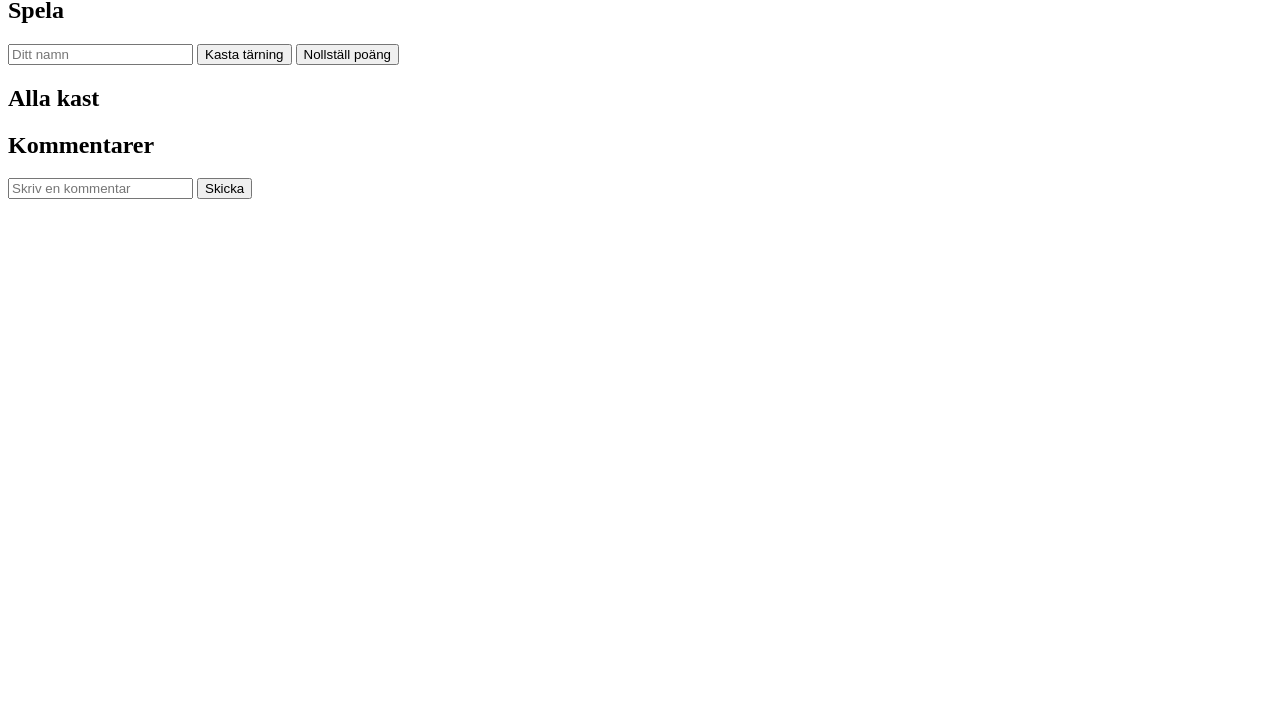
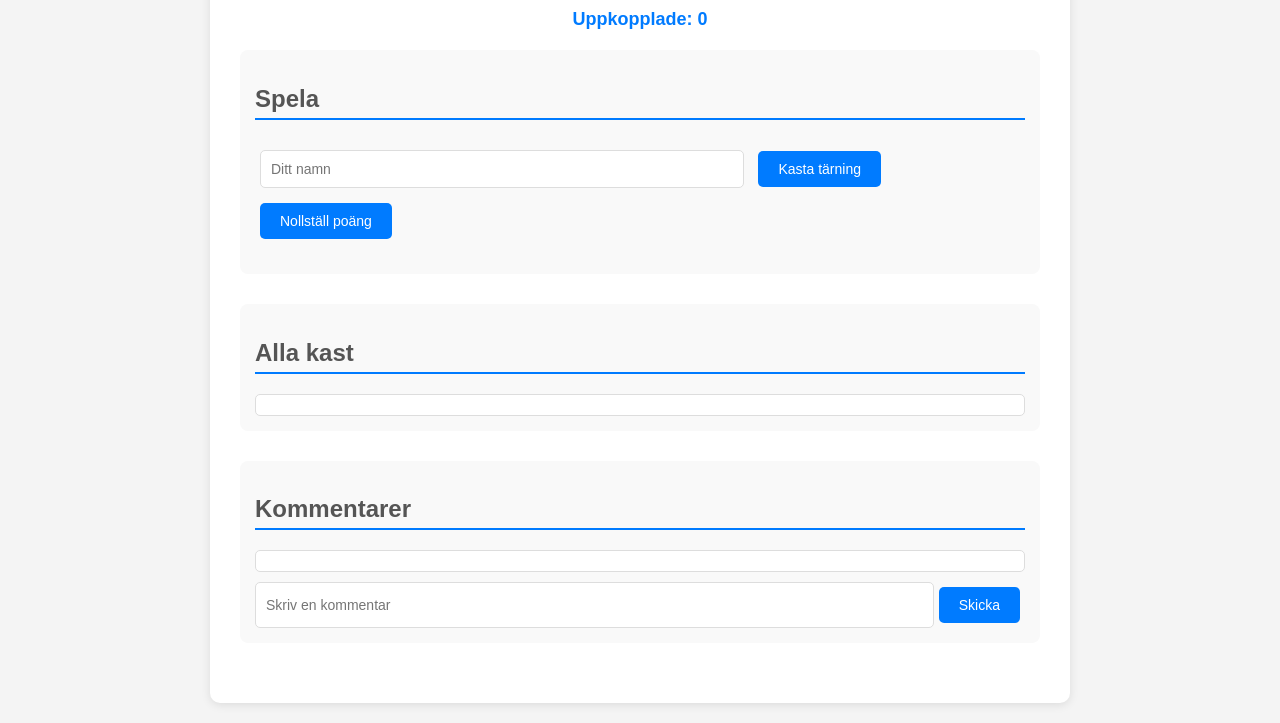
Before and after one commit to Peshro96/Labb-4---Socket.IO, a website: page public/index.html in a window 1280 px wide. Shown: the part 121-844 px from the top of the page. Before the commit the page ends 800 px from the top, so only its background shows below. Drawn offline with nearby package versions, Linux system fonts and the light colour scheme; no server answers.

Commit message:
Fixar dubbletter och förbättrar layout

```diff
--- a/public/index.html
+++ b/public/index.html
@@ -4,6 +4,97 @@
     <meta charset="UTF-8">
     <meta name="viewport" content="width=device-width, initial-scale=1.0">
     <title>Tärningsspel</title>
+    <style>
+        body {
+            font-family: Arial, sans-serif;
+            background-color: #f4f4f4;
+            margin: 0;
+            padding: 20px;
+        }
+        .container {
+            max-width: 800px;
+            margin: 0 auto;
+            background: white;
+            padding: 30px;
+            border-radius: 10px;
+            box-shadow: 0 2px 10px rgba(0,0,0,0.1);
+        }
+        h1 {
+            color: #333;
+            text-align: center;
+        }
+        h2 {
+            color: #555;
+            border-bottom: 2px solid #007bff;
+            padding-bottom: 5px;
+        }
+        #userCounter {
+            text-align: center;
+            font-size: 18px;
+            color: #007bff;
+            margin-bottom: 20px;
+            font-weight: bold;
+        }
+        .game-box, .results-box, .chat-box {
+            margin-bottom: 30px;
+            padding: 15px;
+            background-color: #f9f9f9;
+            border-radius: 8px;
+        }
+        input[type="text"] {
+            width: 60%;
+            padding: 10px;
+            margin: 10px 5px;
+            border: 1px solid #ddd;
+            border-radius: 5px;
+            font-size: 14px;
+        }
+        button {
+            padding: 10px 20px;
+            margin: 5px;
+            background-color: #007bff;
+            color: white;
+            border: none;
+            border-radius: 5px;
+            cursor: pointer;
+            font-size: 14px;
+        }
+        button:hover {
+            background-color: #0056b3;
+        }
+        #myResult {
+            margin-top: 15px;
+            font-size: 18px;
+            font-weight: bold;
+            color: #28a745;
+        }
+        #allResults, #chatMessages {
+            max-height: 300px;
+            overflow-y: auto;
+            background: white;
+            padding: 10px;
+            border: 1px solid #ddd;
+            border-radius: 5px;
+            margin-top: 10px;
+        }
+        .result-item, .chat-item {
+            padding: 8px;
+            margin: 5px 0;
+            background-color: #e9ecef;
+            border-radius: 4px;
+        }
+        .chat-input {
+            display: flex;
+            margin-top: 10px;
+        }
+        .chat-input input {
+            flex: 1;
+            margin: 0;
+        }
+        .chat-input button {
+            margin-left: 5px;
+        }
+    </style>
 </head>
 <body>
     <div class="container">
--- a/server.js
+++ b/server.js
@@ -57,8 +57,8 @@
     });
 
     socket.on('sendMessage', (message) => {
-        console.log('Meddelande:', message);
-        io.emit('new`💬 ${message.playerName}: ${message.message}`
+        console.log(`💬 ${message.playerName}: ${message.message}`);
+        io.emit('newMessage', message);
     });
 });
 
@@ -78,4 +78,4 @@
 
 http.listen(PORT, () => {
     console.log(`Server körs på port ${PORT}`);
-});🚀 Server körs på http://localhost:
+});
```
